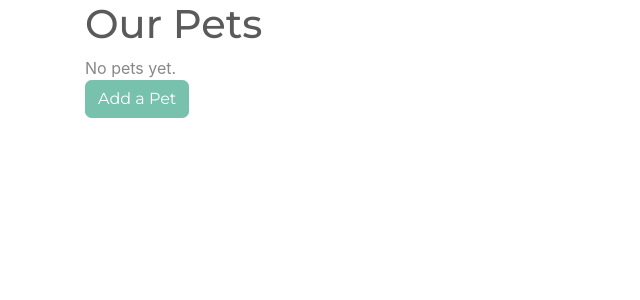
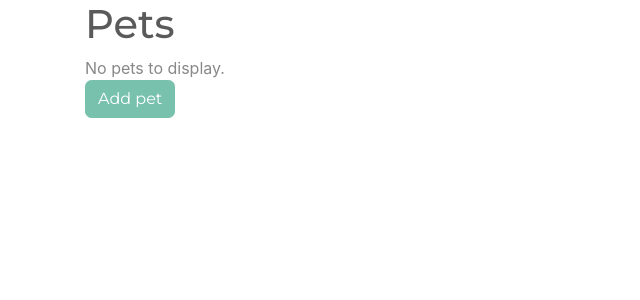
Before and after one commit to KeithJamesW/FlaskAdoptApp, a Flask app: page / in a window 1280 px wide. Shown: the part 56-356 px from the top of the page, without its empty margins (0-640 px from the left). Run offline with Flask 2, Linux system fonts and the light colour scheme; data that the repository does not hold is empty.

Commit message:
modified html text

```diff
--- a/app.py
+++ b/app.py
@@ -62,4 +62,4 @@ def edit_pet(pet_id):
 
     else:
 
-        return render_template("pet_edit_form.html", form=form, pet=pet)
+        return render_template("edit_pet_form.html", form=form, pet=pet)
--- a/templates/pets.html
+++ b/templates/pets.html
@@ -2,7 +2,7 @@
 
 {% block content %}
 
-<h1>Our Pets</h1>
+<h1>Pets</h1>
 
 <div class="row pets-listing">
 
@@ -10,14 +10,14 @@
   <div class="col-3">
     <img class="img-thumbnail" src="{{ pet.image_url() }}">
     <a href="{{ url_for('edit_pet', pet_id=pet.id) }}">{{ pet.name }}</a>
-        {% if pet.available %} <b> is available!</b> {% endif %}
+    {% if pet.available %} <b> is currently available</b> {% endif %}
   </div>
   {% else %}
-    <div class="col-12">No pets yet.</div>
+  <div class="col-12">No pets to display.</div>
   {% endfor %}
 
 </div>
 
-<a class="btn btn-primary" href="{{ url_for('add_pet') }}">Add a Pet</a>
+<a class="btn btn-primary" href="{{ url_for('add_pet') }}">Add pet</a>
 
 {% endblock %}
```
Lines whose indentation alone changed are shown as unchanged.
